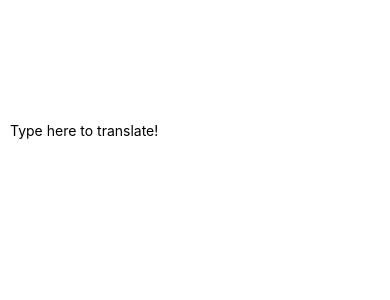
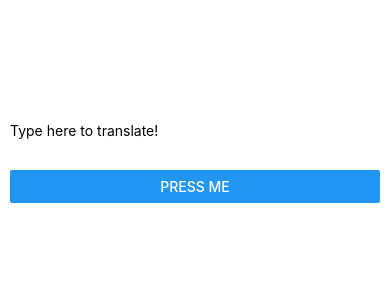
Before and after one commit to rcavezza/react-native-the-basics-examples, a React Native app: screen / in a window 390 px wide. Shown: the top 300 px of the page. Built offline with nearby package versions, Linux system fonts and the light colour scheme.

Commit message:
Adds a button and alert element to the pizza translator

```diff
--- a/App.js
+++ b/App.js
@@ -1,5 +1,5 @@
 import React, { Component } from 'react';
-import { Text, TextInput, View } from 'react-native';
+import { Alert, Button, Text, TextInput, View } from 'react-native';
 
 export default class PizzaTranslator extends Component {
   constructor(props) {
@@ -18,9 +18,12 @@ export default class PizzaTranslator extends Component {
         <Text style={{padding: 10, fontSize: 42}}>
           {this.state.text.split(' ').map((word) => word && '🍕').join(' ')}
         </Text>
-        <Text style={{padding: 10, fontSize: 20}}>
-          {this.state.text}
-        </Text>
+        <Button
+          onPress={() => {
+            Alert.alert('You tapped the button!');
+          }}
+          title="Press Me"
+        />
       </View>
     );
   }
```
